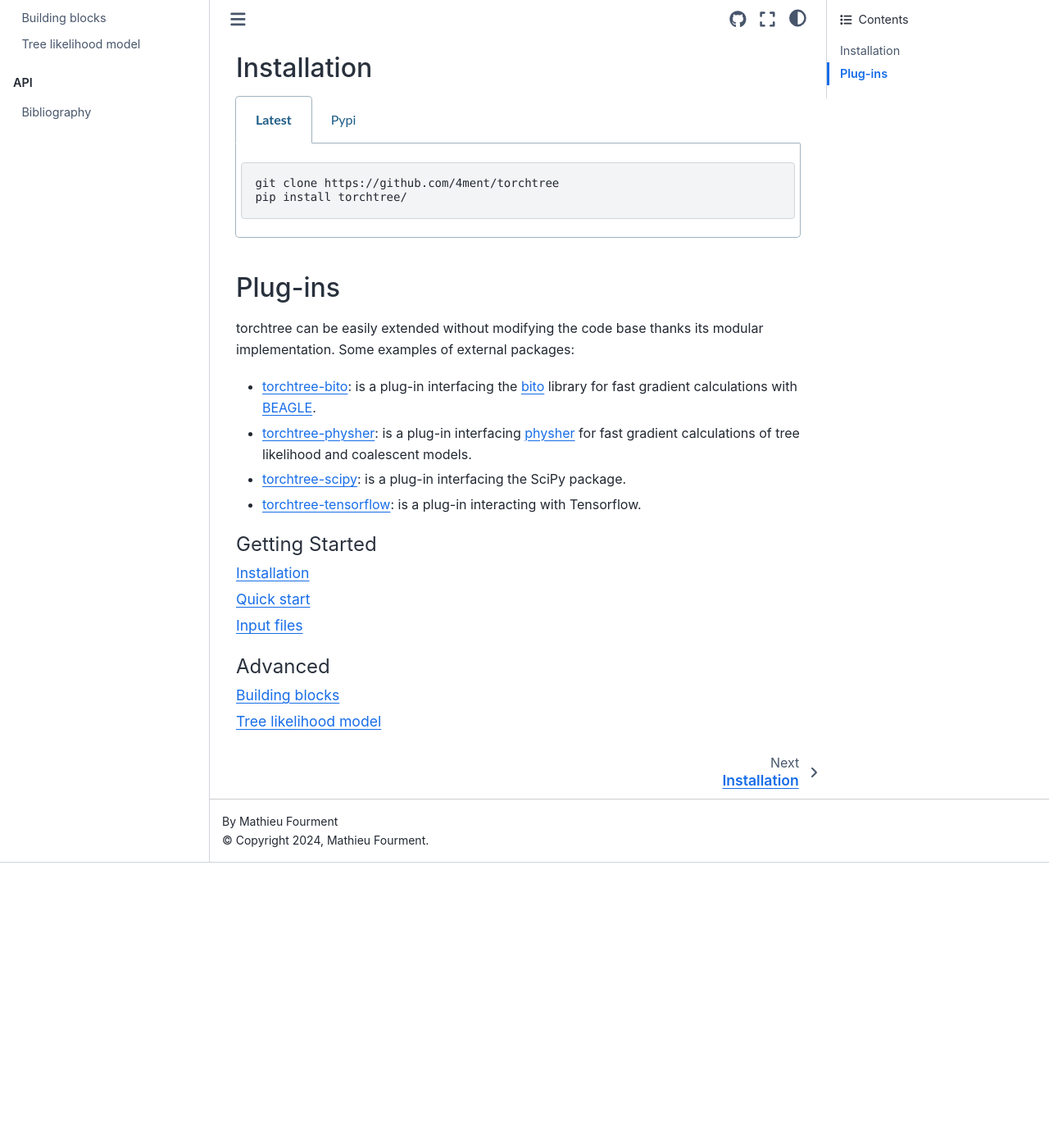
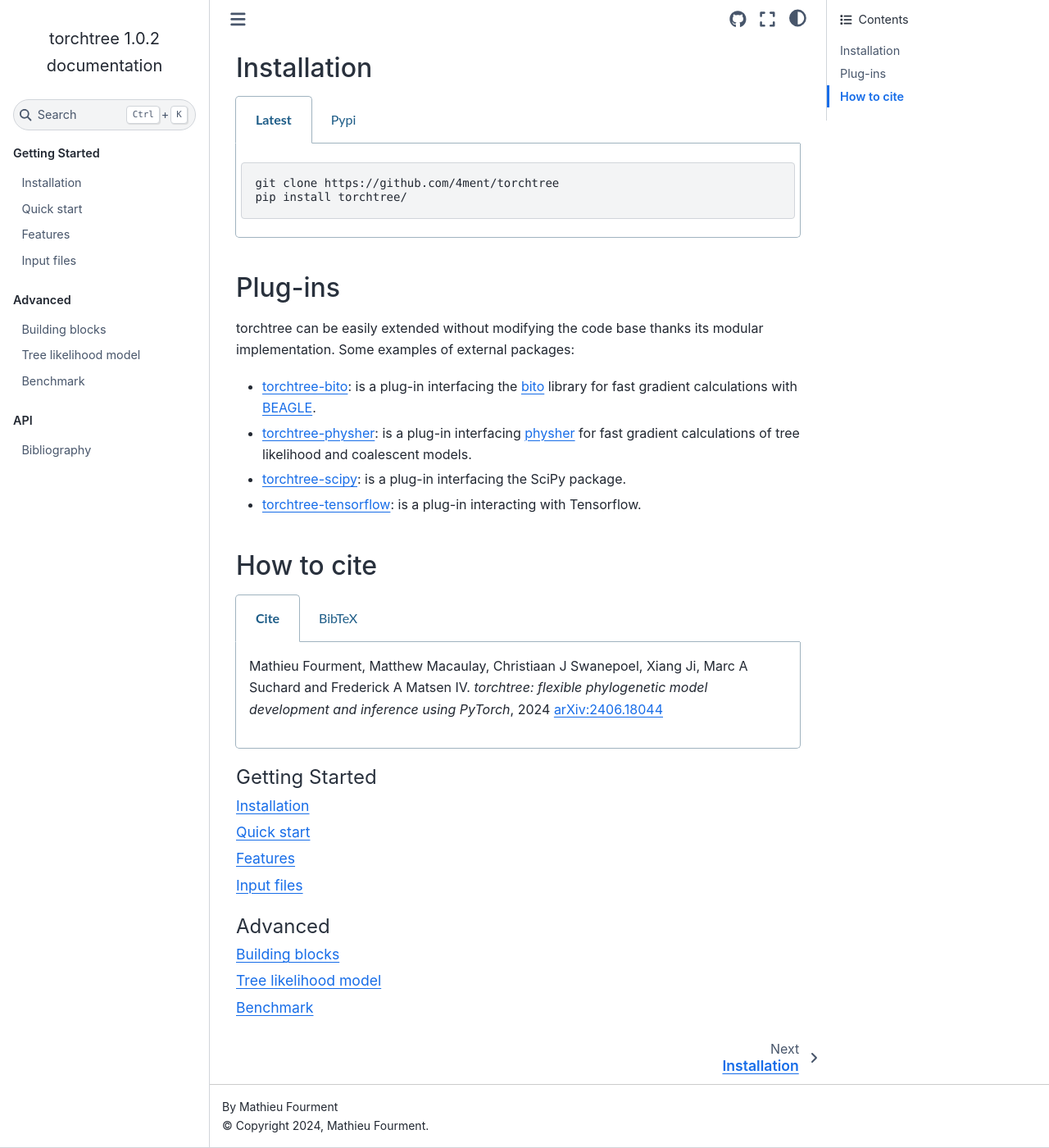
Before and after one commit to 4ment/torchtree, a Sphinx documentation site: the page built from docs/index.rst, in a window 1280 px wide and 1400 px high, scrolled down 364 px. Shown: the whole window at 82% size. Built offline with Sphinx 7.4.7 and the Sphinx Book theme 1.1.4, drawn with Linux system fonts in a browser that asks for light colours; pages that are not in the unit, such as notebooks, are missing from menus; before the commit the page ends 1416 px from its top, so only the background shows below that.

Commit message:
More doc

```diff
--- a/docs/index.rst
+++ b/docs/index.rst
@@ -43,6 +43,26 @@
 .. _bito: https://github.com/phylovi/bito
 
 
+How to cite
+-----------
+
+.. tabs::
+
+   .. tab:: Cite
+
+      Mathieu Fourment, Matthew Macaulay, Christiaan J Swanepoel, Xiang Ji, Marc A Suchard and Frederick A Matsen IV. *torchtree: flexible phylogenetic model development and inference using PyTorch*, 2024 `arXiv:2406.18044 <https://arxiv.org/abs/2406.18044>`_
+
+   .. code-tab:: bibtex
+
+      @misc{fourment2024torchtree,
+            title={torchtree: flexible phylogenetic model development and inference using {PyTorch}},
+            author={Mathieu Fourment and Matthew Macaulay and Christiaan J Swanepoel and Xiang Ji and Marc A Suchard and Frederick A Matsen IV},
+            year={2024},
+            eprint={2406.18044},
+            archivePrefix={arXiv},
+            primaryClass={q-bio.PE},
+            url={https://arxiv.org/abs/2406.18044}
+      }
 
 .. toctree::
    :maxdepth: 1
@@ -50,6 +70,7 @@
 
    getting_started/install.rst
    getting_started/quick_start.rst
+   getting_started/features.rst
    getting_started/json_reference.rst
 
 
@@ -59,6 +80,7 @@
 
    advanced/concepts.rst
    advanced/tree_likelihood.rst
+   advanced/benchmark.rst
 
 .. toctree::
    :hidden:
```
Also changed, not shown: README.md (+21 -1 lines), docs/advanced/benchmark.rst (added, +71 -0 lines), docs/getting_started/features.rst (added, +62 -0 lines), docs/advanced/images/benchmark-macro-time.png (added), docs/advanced/images/benchmark-micro-time.png (added), docs/getting_started/images/advi_hky_rooted.png (added), 1 other file.
